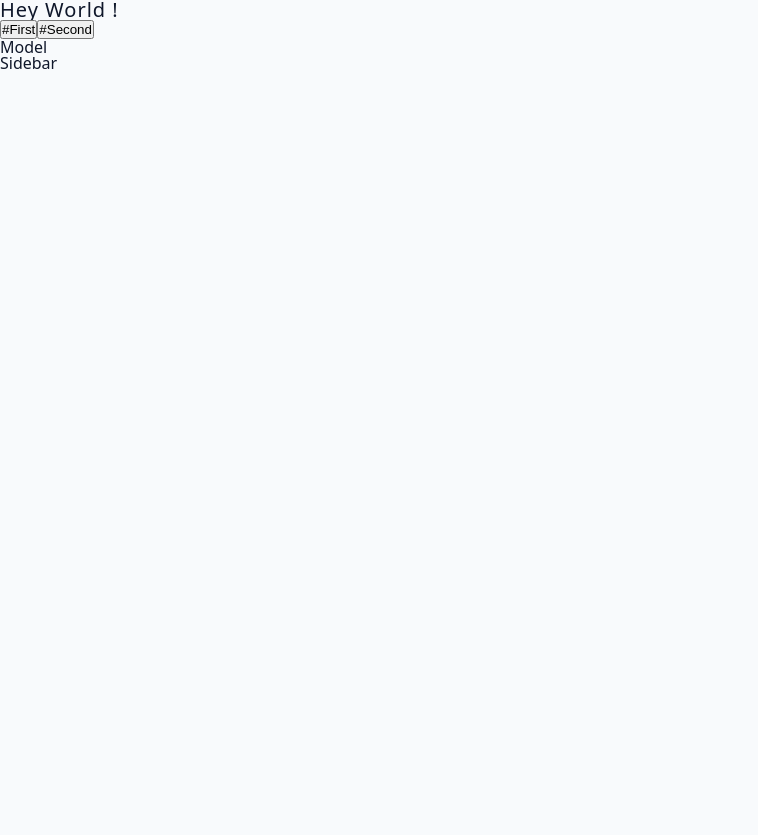
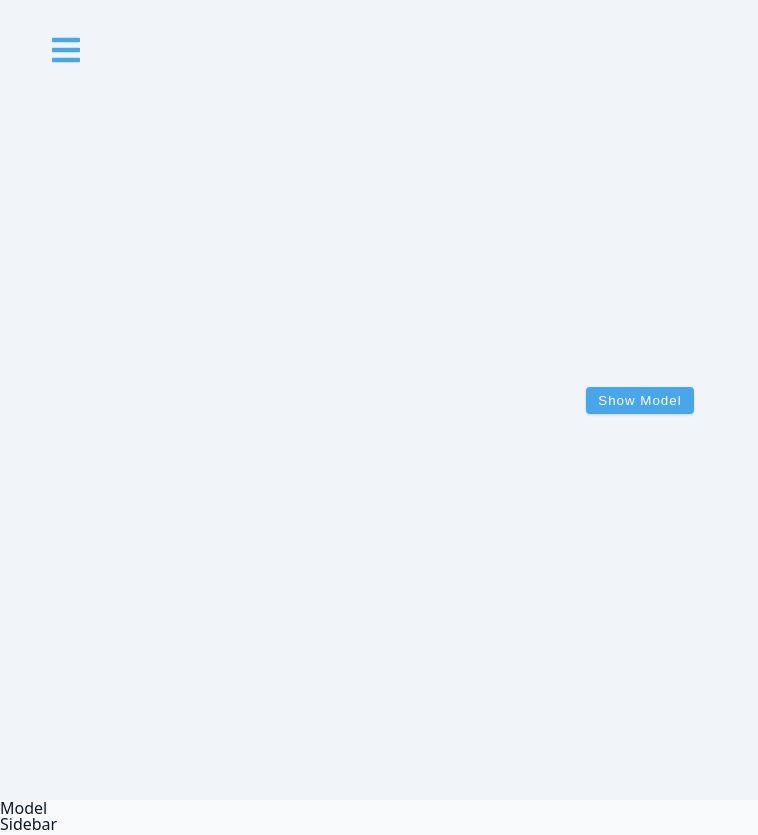
Before and after one commit to Boopalan-d3v/fundamental-projects, a React (Vite) app in the folder sidebar/: page / in a window 1280 px wide. Shown: the whole page, without its empty margins (0-758 px from the left). Before the commit the page ends 800 px from the top, so only its background shows below. Built offline with nearby package versions, Linux system fonts and the light colour scheme.

Commit message:
fix FaBars icon on button

```diff
--- a/sidebar/src/Components/Home.jsx
+++ b/sidebar/src/Components/Home.jsx
@@ -1,14 +1,15 @@
 import React from 'react'
 import { useGlobalContext } from './context'
+import { FaBars} from 'react-icons/fa'
 
 const Home = () => {
-  useGlobalContext()
+  const {openSidebar, openModel} = useGlobalContext()
+
   return (
-    <div>
-        <h5>hey world !</h5>
-        <button type='button'>#First</button>
-        <button type='button'>#Second</button>
-    </div>
+    <main>
+      <button onClick={openSidebar} className='sidebar-toggle'><FaBars></FaBars></button>
+      <button className="btn" onClick={openModel}>show model</button>
+    </main>
   )
 }
 
```
